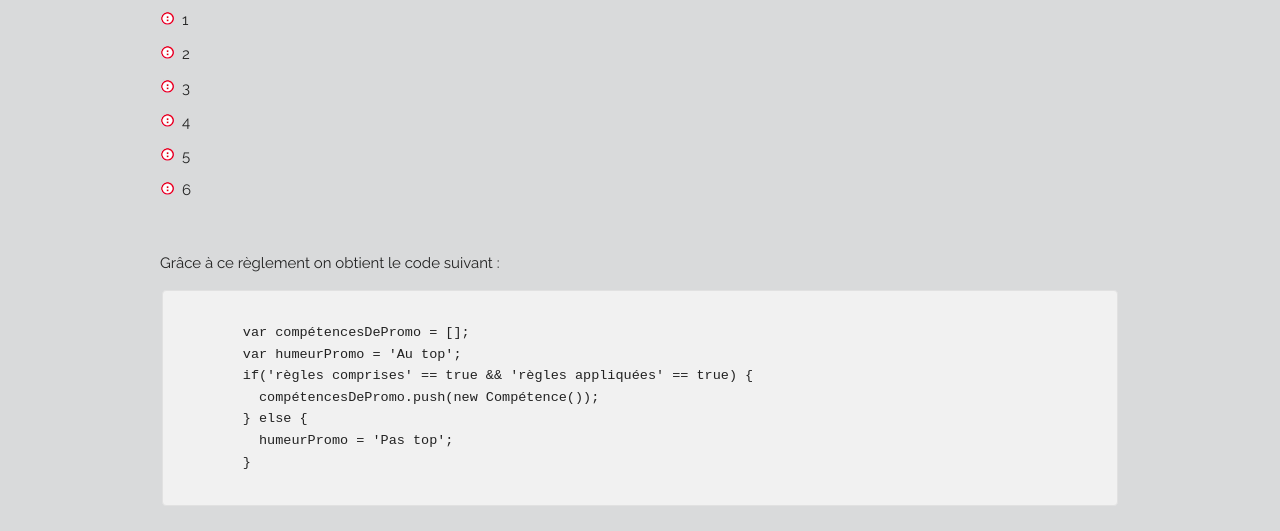
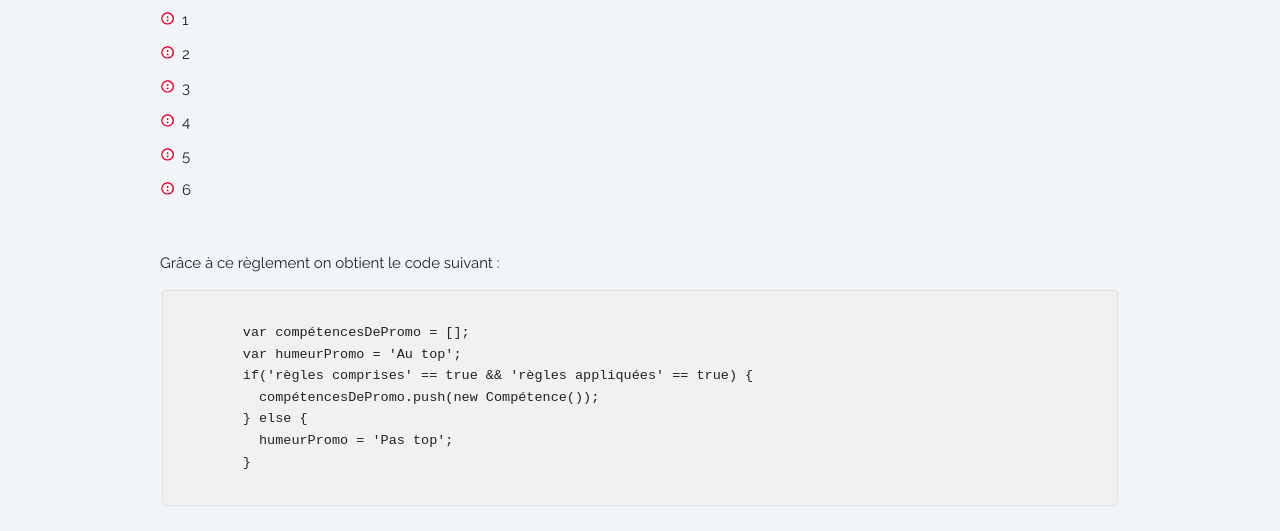
Before and after one commit to Captainbigleu/Charte, a plain HTML site: page index.html in a window 1280 px wide. Shown: the part 271-802 px from the top of the page. Drawn offline with Linux system fonts and the light colour scheme.

```diff
--- a/css/style.css
+++ b/css/style.css
@@ -1,5 +1,5 @@
 body{
-    background-color: rgb(217, 218, 219);
+    background-color: #F2F5F7;
 }
 .header{
     background-color: white;
```
